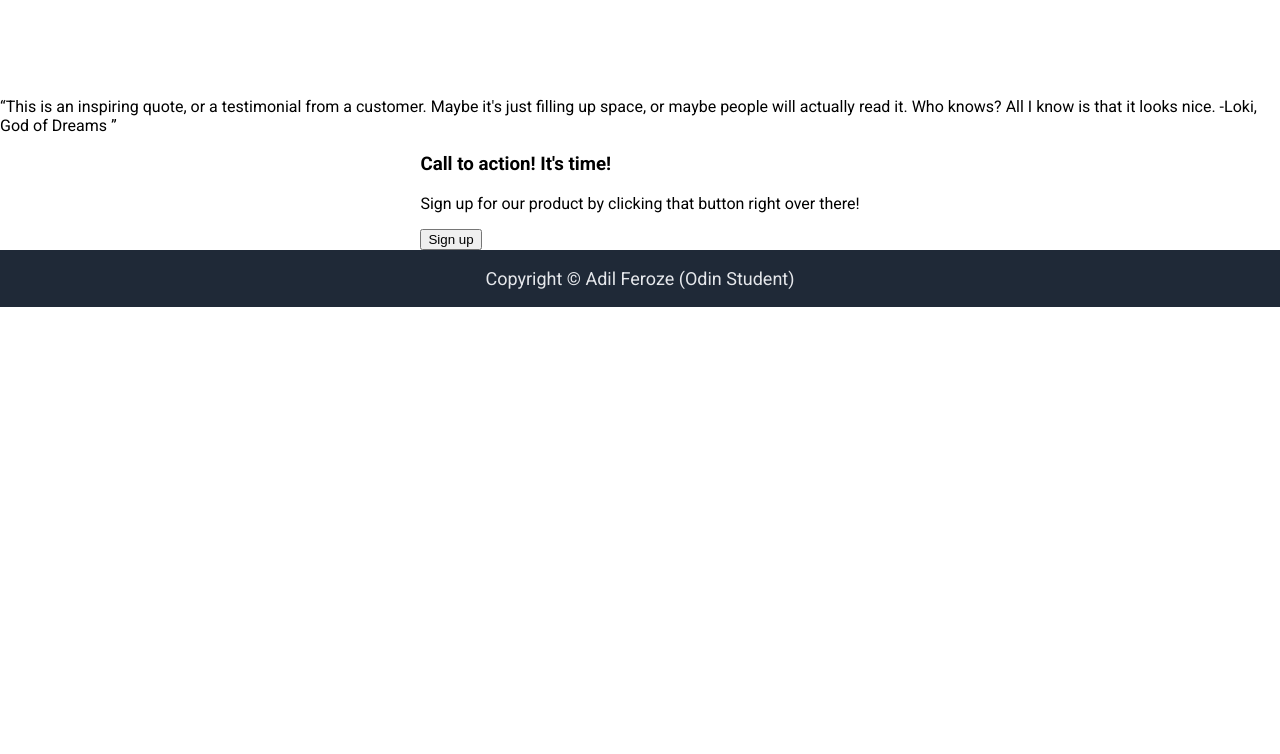
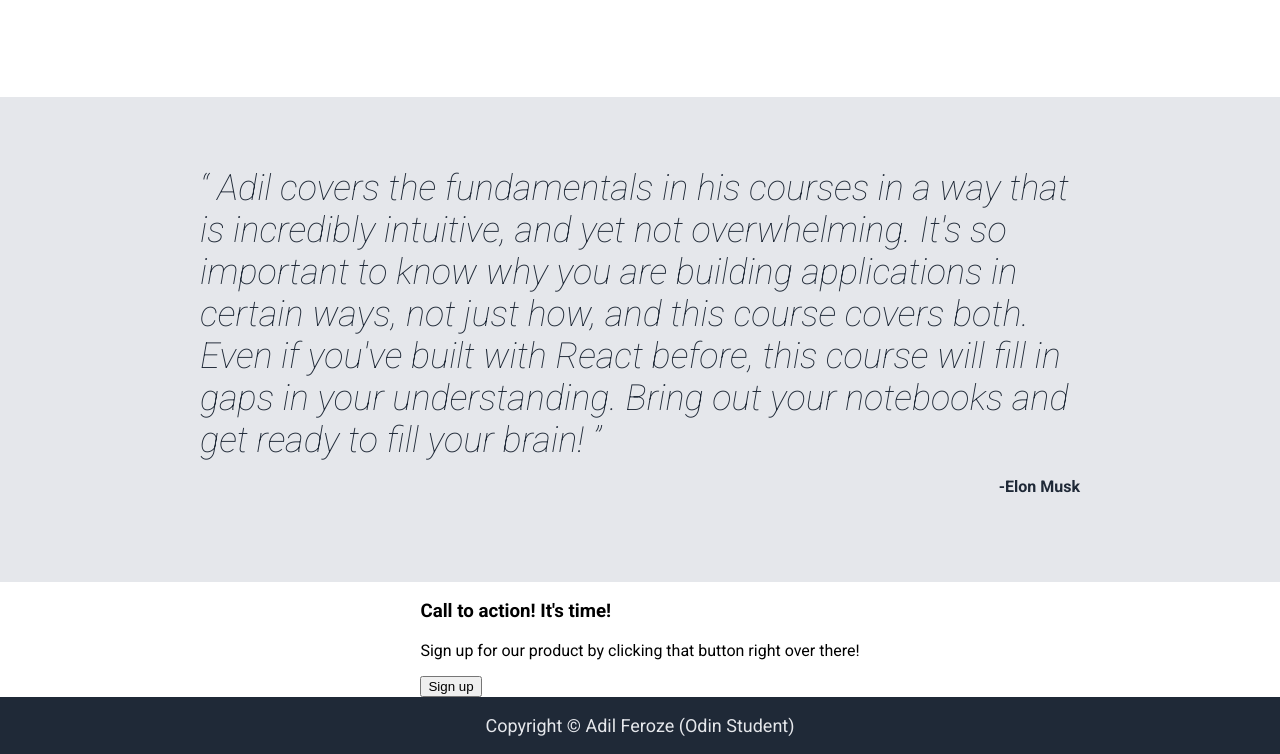
Before and after one commit to Ash4477/odin-landing-page, a plain HTML site: page index.html in a window 1280 px wide. Shown: the part 791-1545 px from the top of the page. Before the commit the page ends 1098 px from the top, so only its background shows below. Drawn offline with Linux system fonts and the light colour scheme.

Commit message:
Add css style to quote-box portion

```diff
--- a/index.html
+++ b/index.html
@@ -55,11 +55,13 @@
         </div>
 
         <div class="quote-box">
-            <q>This is an inspiring quote, or a testimonial from a customer.
-                Maybe it's just filling up space, or maybe people will actually read it.
-                 Who knows? All I know is that it looks nice.
-                 -Loki, God of Dreams
+            <q class="quote">
+                Adil covers the fundamentals in his courses in a way that is incredibly intuitive, and yet not overwhelming.
+                It's so important to know why you are building applications in certain ways, not just how, and this course covers both.
+                Even if you've built with React before, this course will fill in gaps in your understanding.
+                Bring out your notebooks and get ready to fill your brain!
             </q>
+            <p class="author">-Elon Musk</p>
         </div>
 
         <div class="action-box">
--- a/style.css
+++ b/style.css
@@ -106,3 +106,19 @@
                 border-radius: 5px;
                 margin-bottom: 0;
             }
+
+    .quote-box{
+        background-color: #E5E7EB;
+        color: #1F2937;
+        padding: 70px 200px;
+    }
+        .quote{
+            font-size: 36px;
+            font-weight: lighter;
+            font-style: italic;
+        }
+
+        .author{
+            text-align: right;
+            font-weight: bold;
+        }
```
